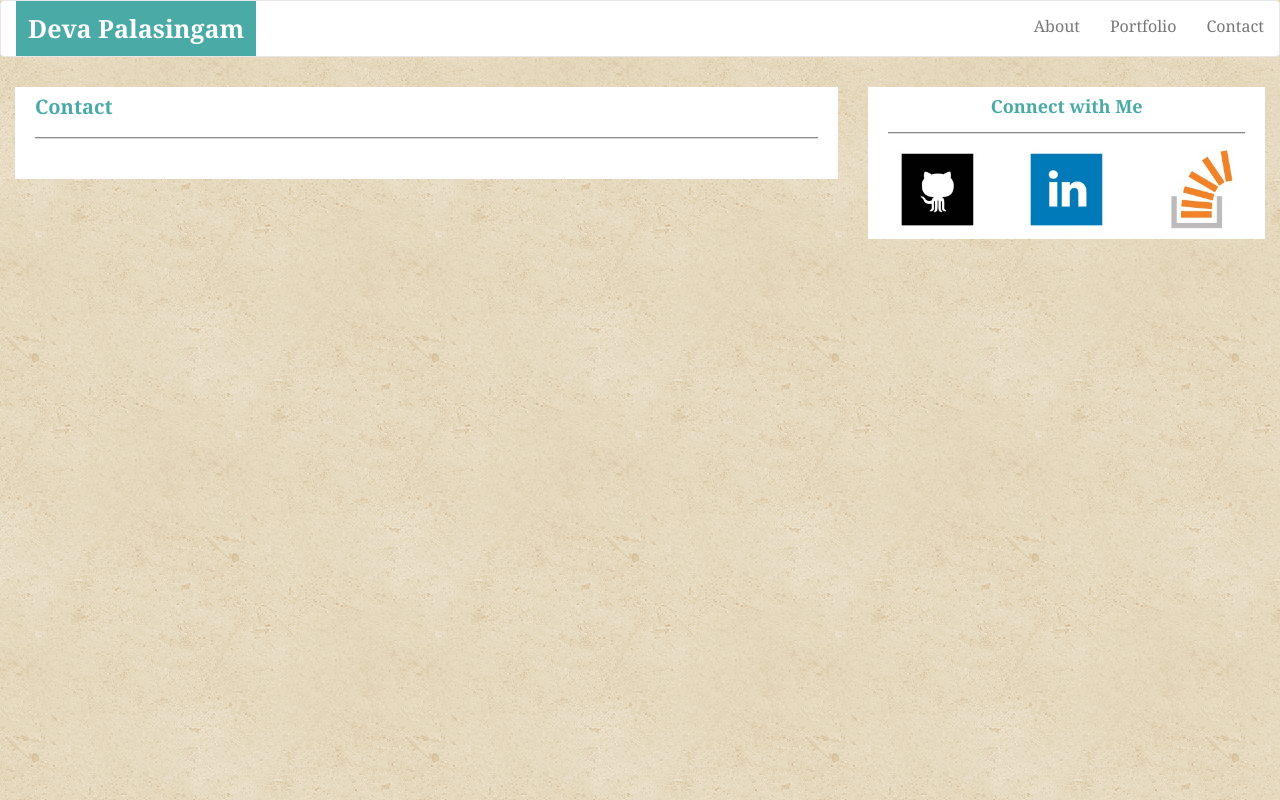
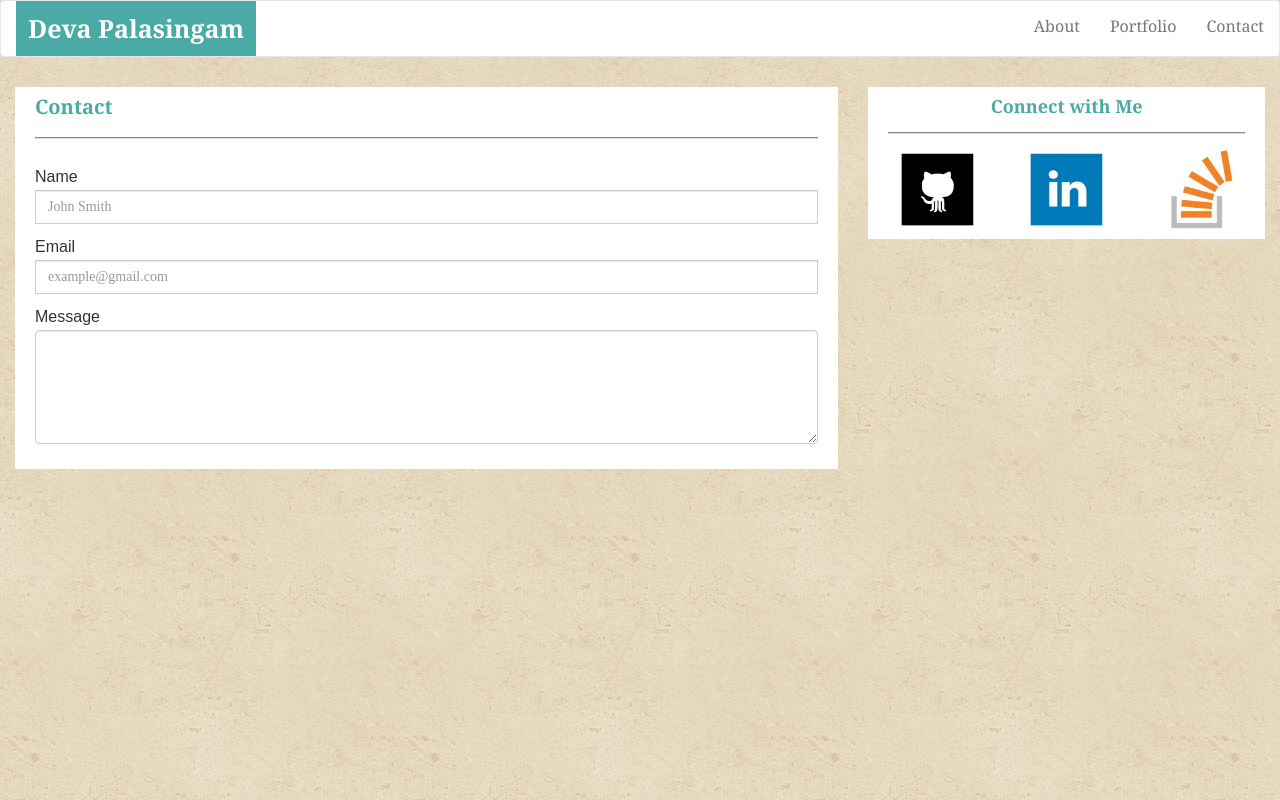
Before and after one commit to DevaPalasingam/Bootstrap-Portfolio, a plain HTML site: page contact.html in a window 1280 px wide. Drawn offline with nearby package versions, Linux system fonts and the light colour scheme.

Commit message:
finished contact page

```diff
--- a/assets/CSS/style.css
+++ b/assets/CSS/style.css
@@ -8,6 +8,25 @@ body {
 }
 
 h1 {
+	text-align: left;
+}
+
+h3 {
+	text-align: left;
+	margin-bottom: 5px;
+	margin-top: 15px;
+	font-family: 'Arial', 'Helvetica Neue', Helvetica, sans-serif;
+}
+
+.input-group {
+	width: 100%;
+}
+
+.form-control {
+	text-align: left;
+}
+
+.big-message {
 	text-align: left;
 }
 
@@ -46,6 +65,11 @@ h1 {
 	margin-bottom: 10px;
 	margin-top: 10px;
 	padding-bottom: 10px;
+}
+
+.thumbnail {
+	float: left;
+	margin-right: 15px;
 }
 
 .right-box {
--- a/contact.html
+++ b/contact.html
@@ -37,7 +37,18 @@
 				<div class="left-box">
 					<!-- This section is for the content of left-box -->
 					<h1>Contact</h1>
-
+					<h3>Name</h3>
+					<div class="input-group">
+						<input type="text" class="form-control" placeholder="John Smith" aria-describedby="basic-addon1">
+					</div>
+					<h3>Email</h3>
+					<div class="input-group">
+						<input type="text" class="form-control" placeholder="example@gmail.com" aria-describedby="basic-addon1">
+					</div>
+					<h3>Message</h3>
+					<div class="form-group">
+						<textarea class="form-control" rows="5" id="comment"></textarea>
+					</div>
 					<!-- ................................... -->
 				</div>
 			</div>
```
Also changed, not shown: portfolio.html (+0 -6 lines).
